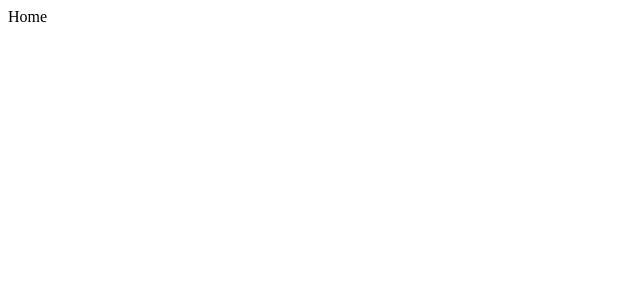
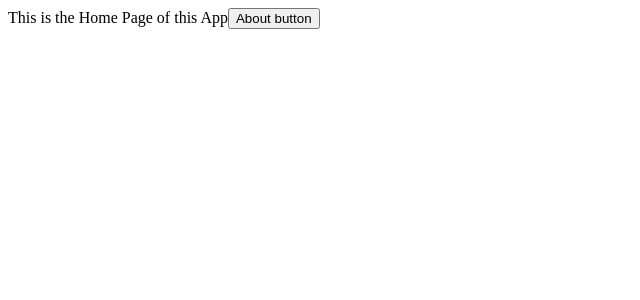
Before and after one commit to Nikhil26062000/learning-NEXT.JS, a Next.js app: page / in a window 1280 px wide. Shown: the top 300 px of the page, without its empty margins (0-640 px from the left). Built offline with nearby package versions, Linux system fonts and the light colour scheme.

Commit message:
useRouter hook

```diff
--- a/app/page.js
+++ b/app/page.js
@@ -1,8 +1,19 @@
+'use client';
+
 import React from 'react'
+import { useRouter } from 'next/navigation'
 
 const Home = () => {
+
+  const router = useRouter();
+
+  const navigate = (page) =>{
+      router.push(page);
+  }
   return (
-    <div>Home</div>
+    <div>This is the Home Page of this App
+    <button className="bg-green-500 border m-2 p-2" onClick={()=>navigate('about')}>About button</button>
+    </div>
   )
 }
 
```
